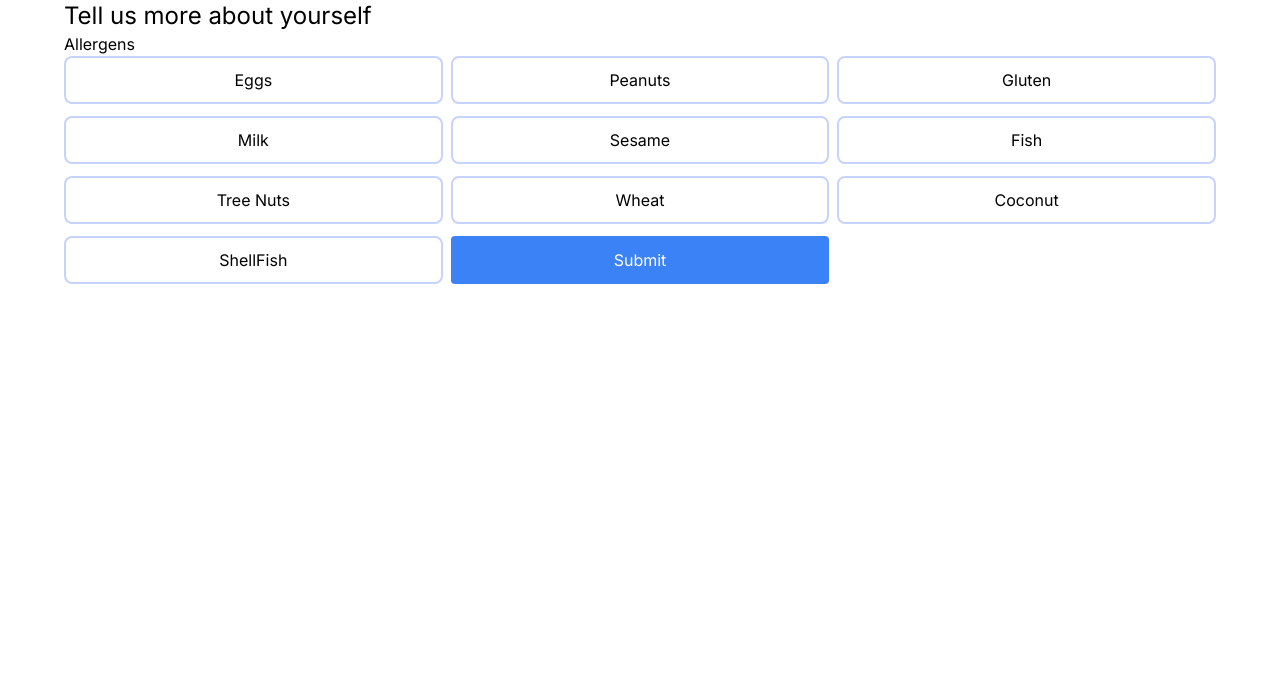
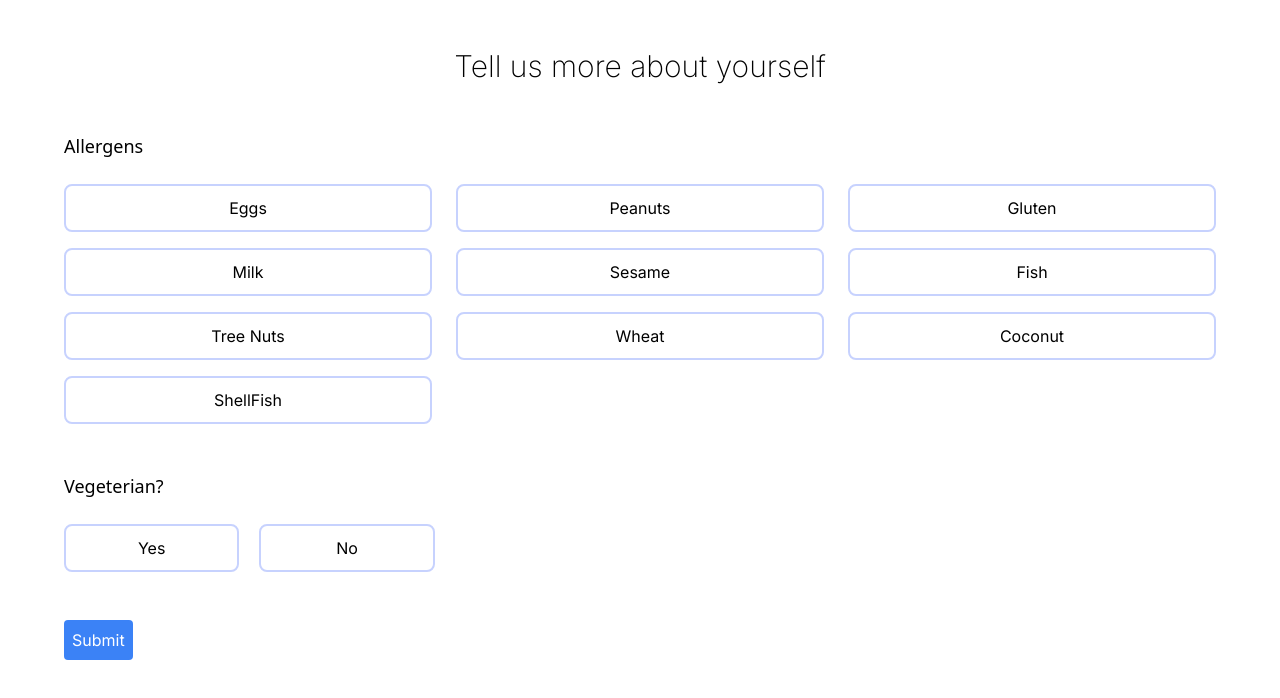
Before and after one commit to Karim-Mammadli/BoilerPlate, a Next.js app: page /preferences in a window 1280 px wide. Shown: the top 698 px of the page. Built offline with nearby package versions, Linux system fonts and the light colour scheme.

Commit message:
Preferences page update

```diff
--- a/api/page.tsx
+++ b/api/page.tsx
@@ -23,7 +23,7 @@ export default async function getFoodOptions(
       })
       .map((item) => item.ID);
 
-    console.log(itemIds);
+    //console.log(itemIds);
     await getFoodNutritionFacts(itemIds);
   } catch (error) {
     console.error("Error fetching food options:", error);
@@ -47,7 +47,7 @@ async function getFoodNutritionFacts(itemIds) {
   } catch (error) {
     console.error("Error fetching nutrition facts:", error);
   }
-  console.log(itemList);
+  //console.log(itemList);
   itemList[0].map((item) => {
     const temp = {
       Name: item.Name,
@@ -57,5 +57,5 @@ async function getFoodNutritionFacts(itemIds) {
     };
     totalNutritionsList.push(temp);
   });
-  console.log(totalNutritionsList);
+  //console.log(totalNutritionsList);
 }
--- a/src/app/preferences/page.tsx
+++ b/src/app/preferences/page.tsx
@@ -1,9 +1,9 @@
 "use client";
 import React, { useState } from "react";
 import updateData from "../../../firebase/updateData";
+import addData from "../../../firebase/addData";
 import firebase from "../../../node_modules/firebase/app";
 import { getAuth } from "firebase/auth";
-
 
 const ALL_ALLERGENS = [
   "Eggs",
@@ -18,8 +18,11 @@ const ALL_ALLERGENS = [
   "ShellFish",
 ];
 
+const VEGETERIAN = ["Yes", "No"];
+
 export default function Home() {
   const [allergens, setAllergens] = useState<string[]>([]);
+  const [vegeterian, setVegeterian] = useState("");
 
   const toggleAllergen = (allergen: string) => {
     if (allergenToggled(allergen)) {
@@ -29,9 +32,18 @@ export default function Home() {
     }
   };
 
+  const toggleVegeterian = (vegeterian: string) => {
+    setVegeterian(vegeterian);
+  };
+
   // This checks if the allergen is already selected
   const allergenToggled = (allergen: string) => {
     return allergens.includes(allergen);
+  };
+
+  // This checks if the vegeterian is already sellected
+  const vegeterianToggled = (option: string) => {
+    return vegeterian.includes(option);
   };
 
   // This handles the submit button
@@ -43,28 +55,37 @@ export default function Home() {
     const user = getAuth().currentUser;
 
     if (user) {
-      const { resultUpdate, errorUpdate } = await updateData('userCollection', user.uid, userData);
+      console.log(user);
+
+      const { resultUpdate, errorUpdate } = await updateData(
+        "userCollection",
+        user.uid,
+        userData
+      );
 
       if (errorUpdate) {
-        console.error("Error updating data: ", errorUpdate);
+        addData("userCollection", user.uid, userData);
+        console.log("User Collection Created.");
       } else {
         console.log("Data updated successfully: ", resultUpdate);
       }
     } else {
       console.error("No user is signed in.");
     }
-
-
   };
-
 
   return (
     <form onSubmit={handleSubmit} className="w-[90%] mx-auto">
-
-      <p className="text-2xl hover:text-base">Tell us more about yourself</p>
+      <br />
+      <br />
+      <p className="text-3xl font-extralight flex justify-center">
+        Tell us more about yourself
+      </p>
+      <br /> <br />
       <div>
-        <p>Allergens</p>
-        <div className="grid grid-cols-3 gap-x-2 gap-y-3">
+        <p className="font-sans text-lg font-extralight">Allergens</p>
+        <br />
+        <div className="grid grid-cols-3 gap-x-6 gap-y-4">
           {ALL_ALLERGENS.map((allergen) => (
             <button
               key={allergen}
@@ -84,13 +105,46 @@ export default function Home() {
 
                 {allergen}
               </label>
-
             </button>
           ))}
-          <button type="submit" className="bg-blue-500 text-white p-2 rounded">
+          <br /> <br />
+        </div>
+        <br />
+        <div>
+          <br />
+          <p className="font-sans text-lg font-extralight">Vegeterian?</p>
+          <br />
+          <div className="grid grid-cols-6 gap-x-5 gap-y-4">
+            {VEGETERIAN.map((option) => (
+              <button
+                key={option}
+                className=" border-solid border-2 border-indigo-200 rounded-lg has-[:checked]:bg-indigo-400 has-[:checked]:border-indigo-400 hover:bg-indigo-200 transition duration-200"
+              >
+                <label
+                  htmlFor={option}
+                  className="w-full h-full inline-block cursor-pointer px-5 py-2.5"
+                >
+                  <input
+                    type="checkbox"
+                    id={option}
+                    className="hidden"
+                    checked={vegeterianToggled(option)}
+                    onChange={() => toggleVegeterian(option)}
+                  />
+
+                  {option}
+                </label>
+              </button>
+            ))}
+          </div>
+        </div>
+        <br /> <br />
+        <button
+          type="submit"
+          className="bg-blue-500 text-white p-2 rounded transition-colors hover:bg-blue-700 active:bg-blue-900"
+        >
           Submit
         </button>
-        </div>
       </div>
     </form>
   );
--- a/src/app/signin/page.tsx
+++ b/src/app/signin/page.tsx
@@ -19,7 +19,7 @@ export default function SignIn() {
 
         // else successful
         console.log(result)
-        return router.push("/")
+        return router.push("/preferences")
     }
 
 //     <section className="bg-gray-50 dark:bg-gray-900">
```
Also changed, not shown: 1 other file (tests, documents, lock files or other folders). Lines whose indentation alone changed are shown as unchanged.
